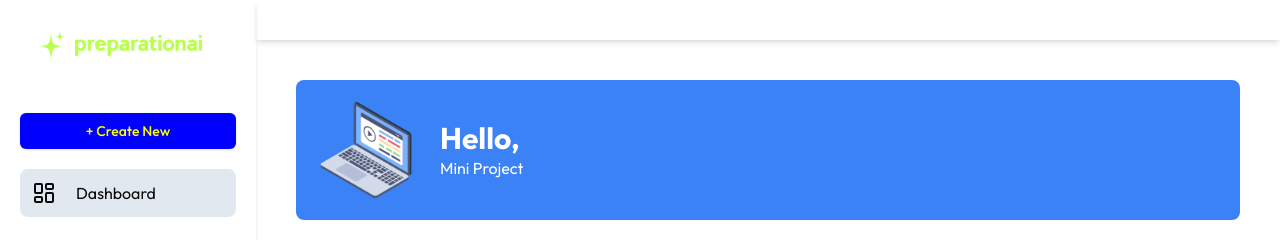
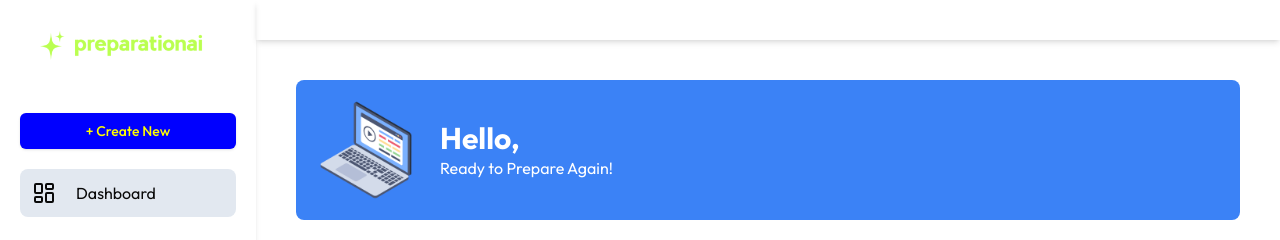
Before and after one commit to balaji-ts-18/ai-study-material-gen-2, a Next.js app: page /dashboard in a window 1280 px wide. Shown: the top 240 px of the page. Built offline with nearby package versions, Linux system fonts and the light colour scheme; no server answers.

Commit message:
banner n logo

```diff
--- a/app/dashboard/_components/SideBar.jsx
+++ b/app/dashboard/_components/SideBar.jsx
@@ -32,6 +32,7 @@ const SideBar = () => {
     return (
         <div className='h-screen shadow-md p-5'>
             <div className='flex gap-2 items-center'>
+                <Link href="https://www.preparationai.in/dashboard">
                     <Image src={'/logo.png'} alt='logo' width={200}
 
                         height={120}
@@ -46,6 +47,8 @@ const SideBar = () => {
 
                         }}
                     />
+                </Link>
+
 
             </div>
 
--- a/app/dashboard/_components/WelcomeBanner.jsx
+++ b/app/dashboard/_components/WelcomeBanner.jsx
@@ -11,7 +11,7 @@ function WelcomeBanner() {
 
       <div>
         <h2 className='font-bold text-3xl'>Hello, {user?.fullName} </h2>
-        <p>Mini Project </p>
+        <p>Ready to Prepare Again!</p>
       </div>
 
     </div>
--- a/app/layout.js
+++ b/app/layout.js
@@ -7,8 +7,8 @@ import { Toaster } from "@/components/ui/sonner";
 
 
 export const metadata = {
-  title: "Create Next App",
-  description: "Generated by create next app",
+  title: "PreparationAI",
+  description: "A platform to prepare with the help of AI, smart way to study",
 };
 
 const outfit = Outfit({ subsets: ['latin'] });
```
Lines whose indentation alone changed are shown as unchanged.
